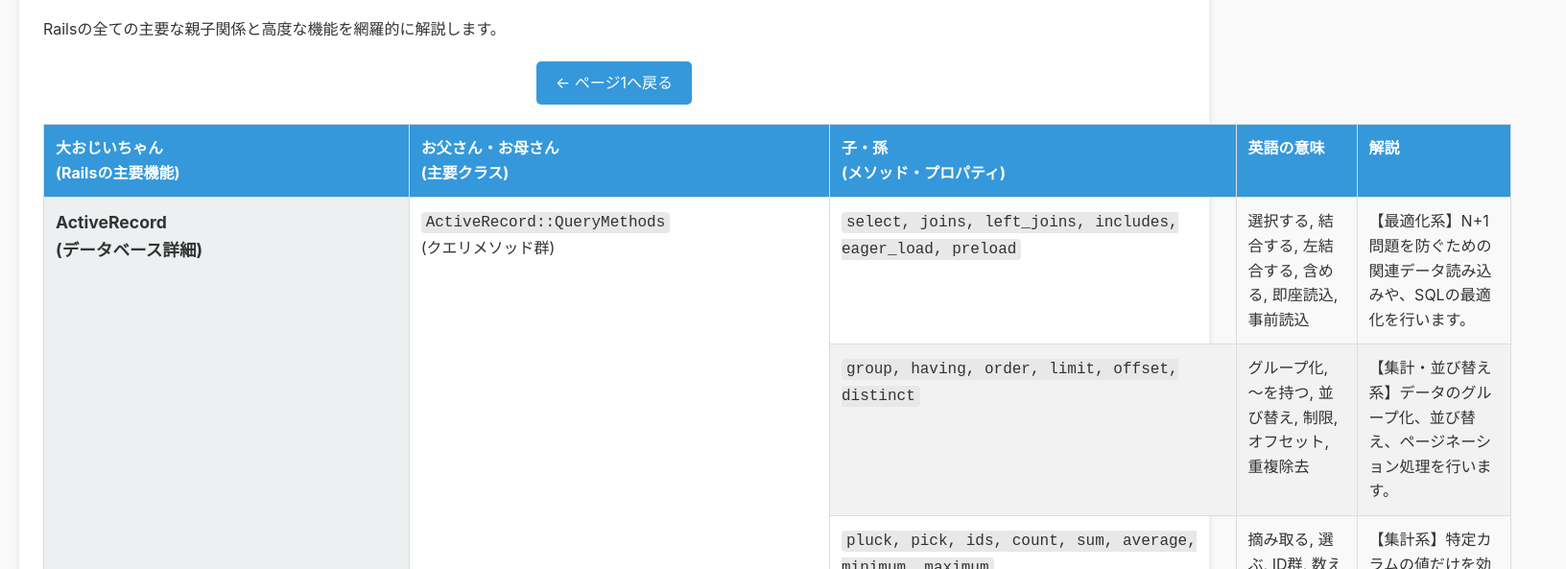
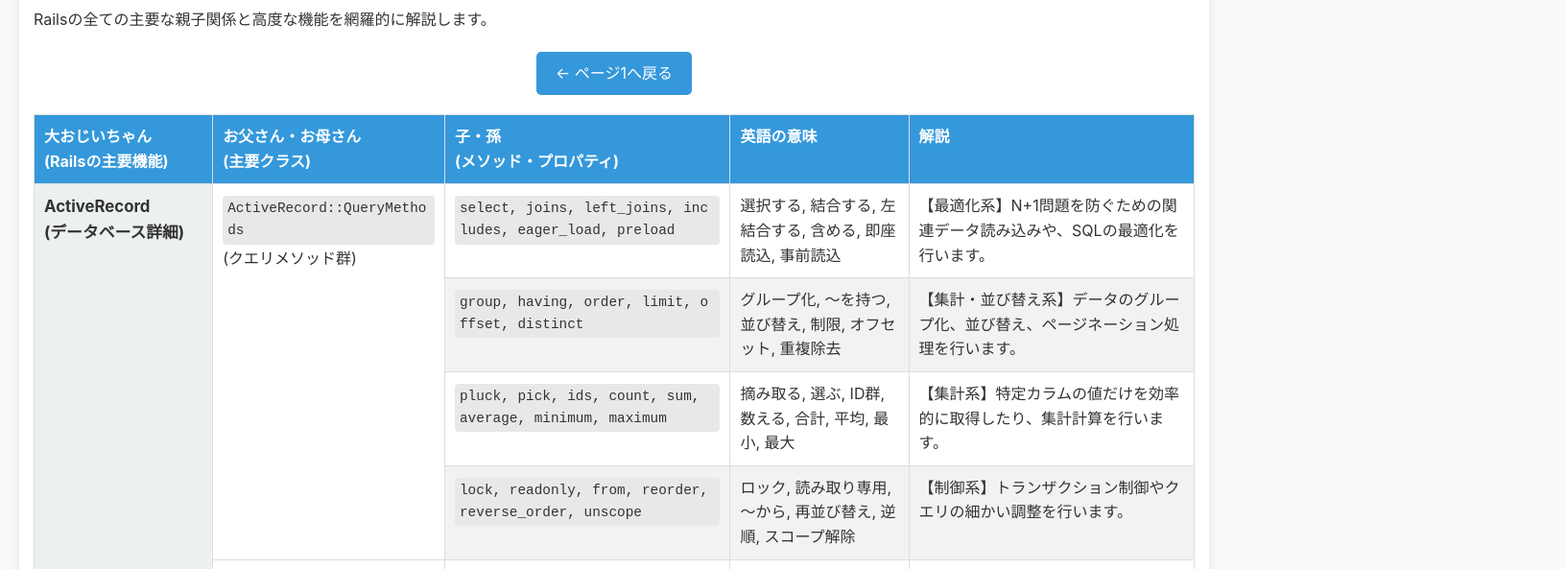
Before and after one commit to amano216/rails_Inheritance_Chain, a plain HTML site: page page2.html in a window 1280 px wide. Shown: the part 133-726 px from the top of the page at 96% size, 1632 px wide, since content can reach past the window. Drawn offline with Linux system fonts and the light colour scheme.

Commit message:
Fix table layout issues in page2.html
- Add fixed table layout with defined column widths
- Implement horizontal scrolling with table-wrapper
- Fix text overflow with word-wrap properties
- Expand container width to 1400px
- Add sticky table headers for better usability

```diff
--- a/page2.html
+++ b/page2.html
@@ -20,12 +20,13 @@
             padding-bottom: 10px;
         }
         .container {
-            max-width: 1200px;
+            max-width: 1400px;
             margin: 0 auto;
             background-color: #fff;
             padding: 25px;
             border-radius: 8px;
             box-shadow: 0 4px 8px rgba(0,0,0,0.1);
+            overflow-x: auto;
         }
         .navigation {
             text-align: center;
@@ -44,21 +45,46 @@
         .navigation a:hover {
             background-color: #2980b9;
         }
+        .table-wrapper {
+            overflow-x: auto;
+            margin-top: 20px;
+        }
         table {
             width: 100%;
+            min-width: 1200px;
             border-collapse: collapse;
-            margin-top: 20px;
+            table-layout: fixed;
         }
         th, td {
             border: 1px solid #ddd;
-            padding: 12px;
+            padding: 10px;
             text-align: left;
             vertical-align: top;
+            word-wrap: break-word;
+            overflow-wrap: break-word;
         }
         th {
             background-color: #3498db;
             color: white;
             font-weight: bold;
+            position: sticky;
+            top: 0;
+            z-index: 10;
+        }
+        th:nth-child(1) {
+            width: 15%;
+        }
+        th:nth-child(2) {
+            width: 20%;
+        }
+        th:nth-child(3) {
+            width: 25%;
+        }
+        th:nth-child(4) {
+            width: 15%;
+        }
+        th:nth-child(5) {
+            width: 25%;
         }
         tr:nth-child(even) {
             background-color: #f2f2f2;
@@ -69,13 +95,27 @@
         .family-head {
             background-color: #ecf0f1;
             font-weight: bold;
-            font-size: 1.1em;
+            font-size: 1.05em;
+            min-width: 150px;
         }
         code {
             background-color: #e8e8e8;
             padding: 2px 5px;
             border-radius: 4px;
             font-family: "Courier New", Courier, monospace;
+            font-size: 0.9em;
+            display: inline-block;
+            max-width: 100%;
+            word-break: break-all;
+        }
+        td code {
+            margin: 2px 0;
+        }
+        /* レスポンシブ対応 */
+        @media screen and (max-width: 1400px) {
+            .container {
+                padding: 15px;
+            }
         }
     </style>
 </head>
@@ -89,6 +129,7 @@
             <a href="index.html">← ページ1へ戻る</a>
         </div>
 
+        <div class="table-wrapper">
         <table>
             <thead>
                 <tr>
@@ -619,6 +660,7 @@
                 </tr>
             </tbody>
         </table>
+        </div>
 
         <div class="navigation">
             <a href="index.html">← ページ1へ戻る</a>
```
